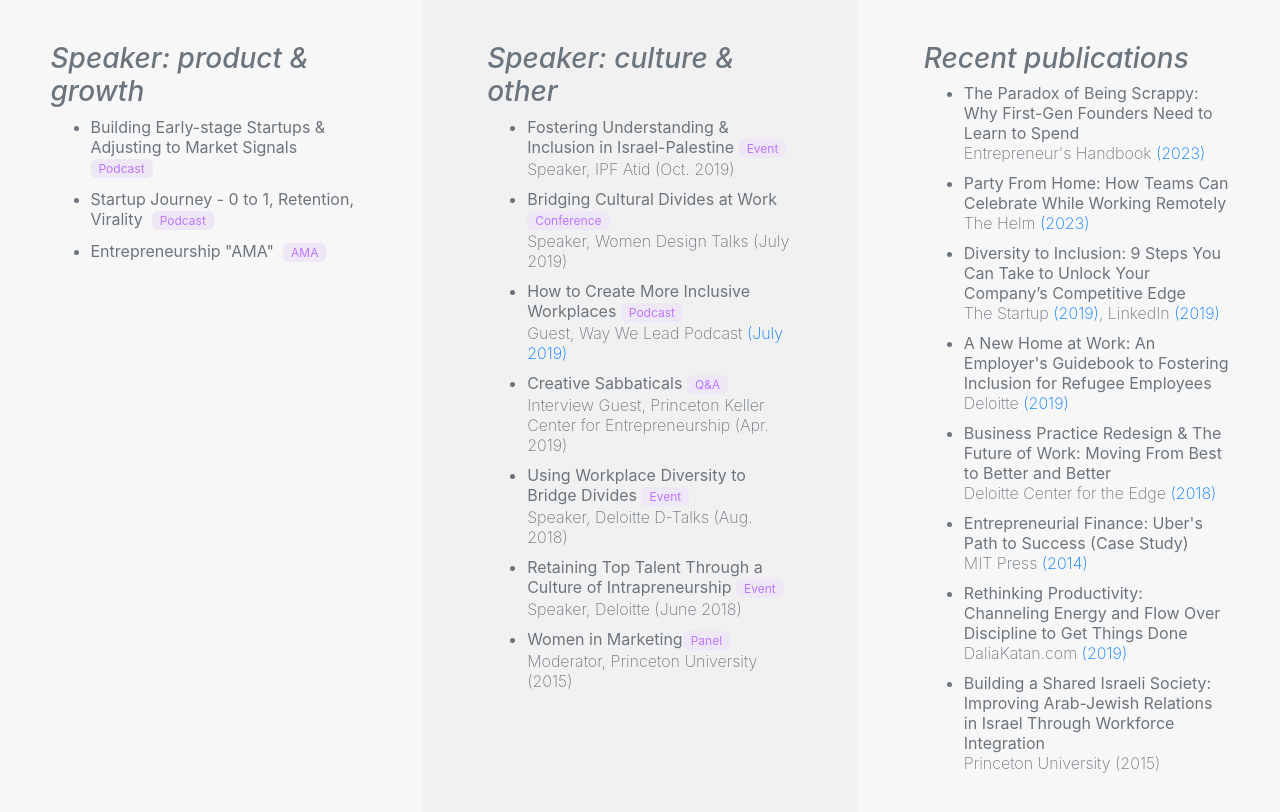
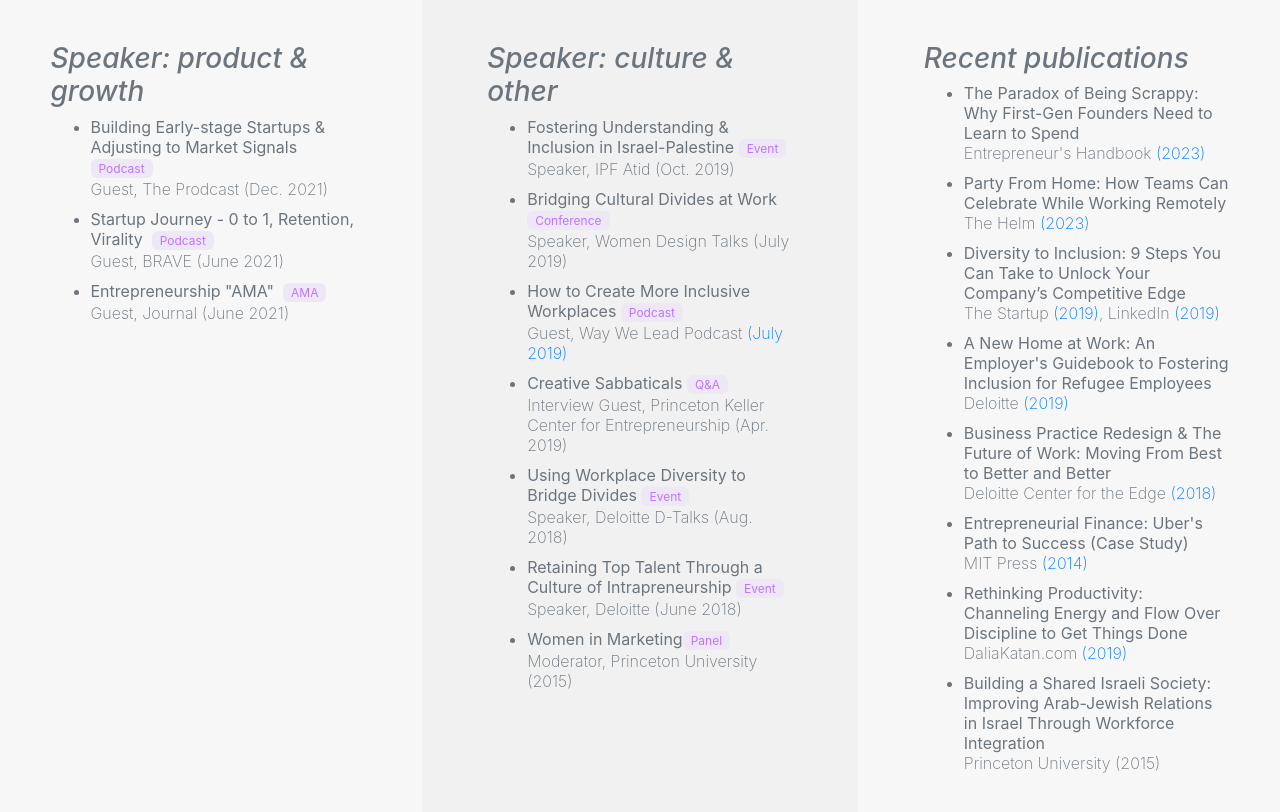
Before and after one commit to dalkat/dalkat.github.io, a Jekyll site: the page built from speaker 2.md, in a window 1280 px wide and 900 px high, scrolled down 3572 px, cut to the strip 81-893 px from the top of the window. Built offline with Jekyll 4.4.1, drawn with Linux system fonts in a browser that asks for light colours; nearby versions of some CDN libraries; some web fonts are replaced; library files that are not in the unit come from our copies.

Commit message:
it worked!

```diff
--- a/_layouts/speaker.html
+++ b/_layouts/speaker.html
@@ -113,12 +113,12 @@ layout: default-sub
     <div>
       <h3 class="text-muted"><span style="text-align: center;"><em>Speaker: product & growth</em></span></h3>
           <h5 style="font-size:1rem!important;"><ul class="text-muted" style="font-weight: 200;  line-height: 20px;">
-            {%- for speaking-product in site.data.speaker.speaking-product -%}
+            {%- for gig in site.data.speaker.speaking-product -%}
             {% assign ws = '' %}
             <li style="padding-bottom: 10px;">
-              <span style="font-weight:400;">{{ speaking-product.title }}</span>&nbsp;
-              <span style="font-weight:400;padding: 2px 8px;border-radius: 6px;background-color:#EEE7F5;font-size: 12px;color: #bd76ff;margin-left: 0px;"> {{ speaking-product.category }}</span><br>
-              {{ speaking-product.description }}
+              <span style="font-weight:400;">{{ gig.title }}</span>&nbsp;
+              <span style="font-weight:400;padding: 2px 8px;border-radius: 6px;background-color:#EEE7F5;font-size: 12px;color: #bd76ff;margin-left: 0px;"> {{ gig.category }}</span><br>
+              {{ gig.detail }}
                 </li>
             {%-  endfor -%}
           {% assign ws = '' %}
```
